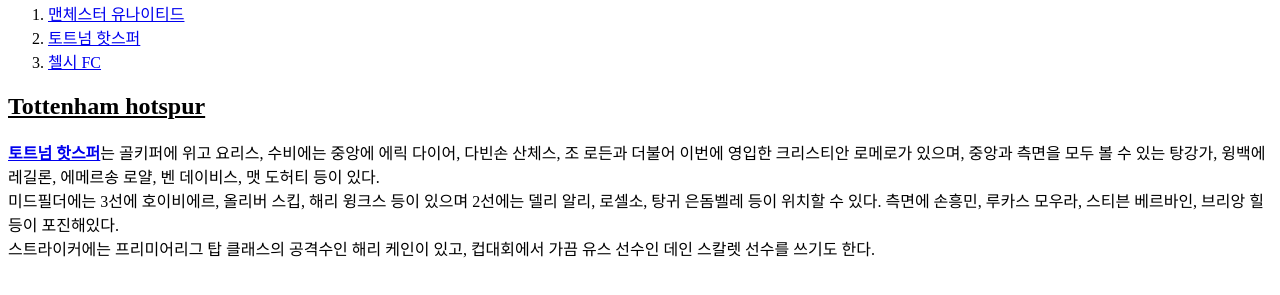
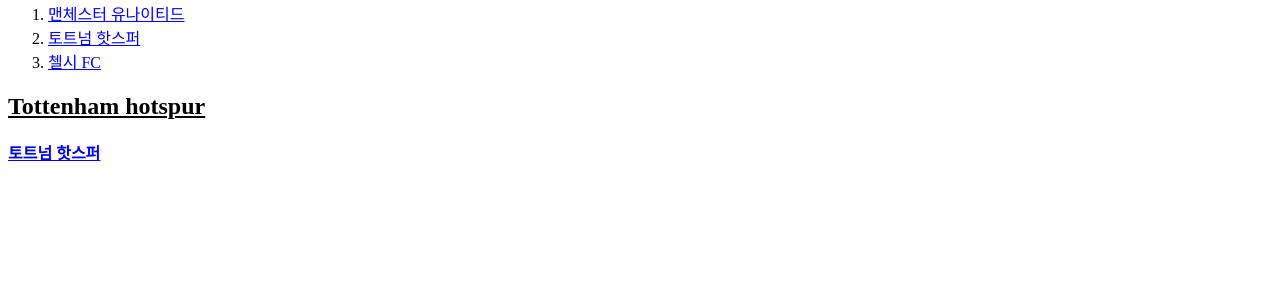
Before and after one commit to reewon/web1, a plain HTML site: page 2.html in a window 1280 px wide. Shown: the part 79-374 px from the top of the page. Drawn offline with Linux system fonts and the light colour scheme.

Commit message:
Update 2.html

```diff
--- a/2.html
+++ b/2.html
@@ -1,7 +1,7 @@
 <!doctype html>
 <html>
 <head>
-  <title>WEB1 - html</title>
+  <title>Primier League - Tottenham Hotspur</title>
   <meta charset="utf-8">
 </head>
 
@@ -15,9 +15,7 @@
 
   <h2><u>Tottenham hotspur</u></h2>
   <p>
-  <strong><a href = "https://www.tottenhamhotspur.com/" target = "_blank" title = "Tottenham hotspur homepage">토트넘 핫스퍼</a></strong>는 골키퍼에 위고 요리스, 수비에는 중앙에 에릭 다이어, 다빈손 산체스, 조 로든과 더불어 이번에 영입한 크리스티안 로메로가 있으며, 중앙과 측면을 모두 볼 수 있는 탕강가, 윙백에 레길론, 에메르송 로얄, 벤 데이비스, 맷 도허티 등이 있다.<br>
-  미드필더에는 3선에 호이비에르, 올리버 스킵, 해리 윙크스 등이 있으며 2선에는 델리 알리, 로셀소, 탕귀 은돔벨레 등이 위치할 수 있다. 측면에 손흥민, 루카스 모우라, 스티븐 베르바인, 브리앙 힐 등이 포진해있다.<br>
-  스트라이커에는 프리미어리그 탑 클래스의 공격수인 해리 케인이 있고, 컵대회에서 가끔 유스 선수인 데인 스칼렛 선수를 쓰기도 한다.
+  <strong><a href = "https://www.tottenhamhotspur.com/" target = "_blank" title = "Tottenham hotspur homepage">토트넘 핫스퍼</a></strong>
   </p>
 </body>
 </html>
```
